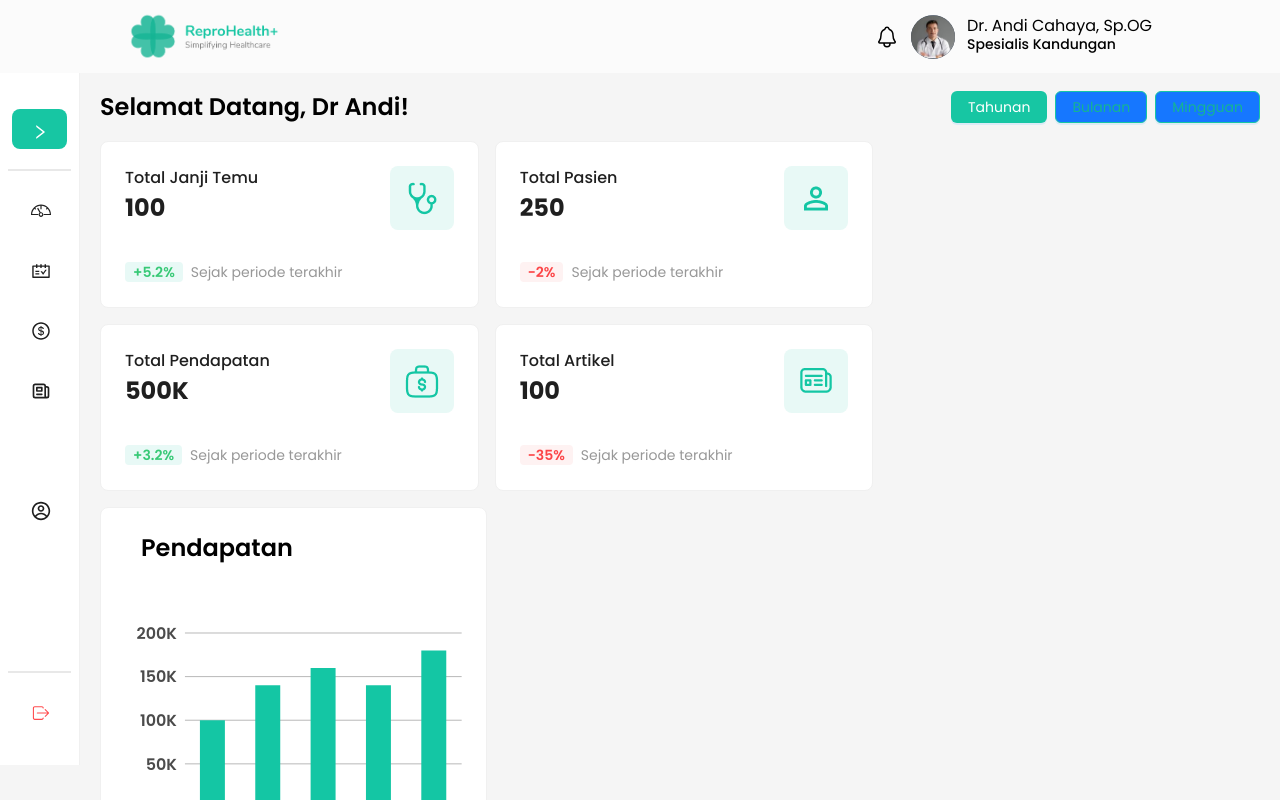
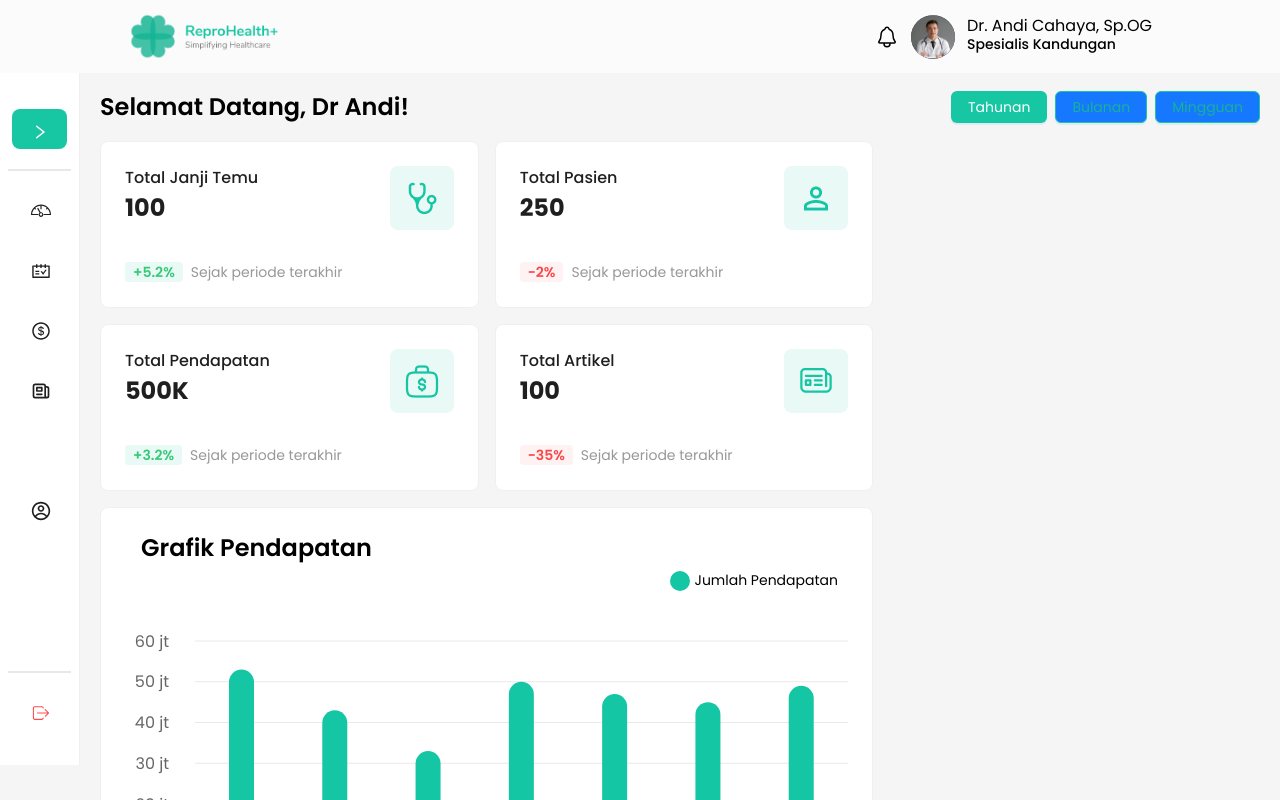
Before and after one commit to team-capstone-1/fe-repro-health, a React (Vite) app: page /dashboard in a window 1280 px wide. Shown: the top 800 px of the page. Built offline with nearby package versions, Linux system fonts and the light colour scheme; some icons are missing.

Commit message:
refactor: (ChartIncome) update graph design

```diff
--- a/src/views/app-views/dashboard/components/ChartIncome.jsx
+++ b/src/views/app-views/dashboard/components/ChartIncome.jsx
@@ -7,41 +7,53 @@ import {
   YAxis,
   CartesianGrid,
   Tooltip,
-  ResponsiveContainer,
-  //   LabelList,
+  ResponsiveContainer as Wrapper,
+  Legend,
 } from "recharts";
 
 // dataset
 const data = [
   {
     year: "Januari",
-    after: 100,
+    after: 53,
     // previous: 200,
     amount: 0,
   },
   {
     year: "Februari",
-    after: 140,
+    after: 43,
     // previous: 180,
+    amount: 10,
+  },
+  {
+    year: "Maret",
+    after: 33,
+    // previous: 240,
+    amount: 20,
+  },
+  {
+    year: "April",
+    after: 50,
+    // previous: 220,
+    amount: 30,
+  },
+  {
+    year: "Mei",
+    after: 47,
+    // previous: 140,
+    amount: 40,
+  },
+  {
+    year: "Juni",
+    after: 45,
+    // previous: 140,
     amount: 50,
   },
   {
-    year: "Maret",
-    after: 160,
-    // previous: 240,
-    amount: 100,
-  },
-  {
-    year: "April",
-    after: 140,
-    // previous: 220,
-    amount: 150,
-  },
-  {
-    year: "Mei",
-    after: 180,
+    year: "Juli",
+    after: 49,
     // previous: 140,
-    amount: 200,
+    amount: 60,
   },
 ];
 
@@ -50,7 +62,7 @@ const CustomTooltip = ({ active, payload, label }) => {
     return (
       <div className="w-[190px] rounded-lg bg-slate-50 px-3 py-3">
         <p className="mb-4 text-base text-neutral-600">
-          {`${label} : Rp. ${payload[0].value * 1000}`}
+          {`${label} : Rp. ${payload[0].value * 1000000}`}
         </p>
 
         <p className="text-base text-neutral-600">
@@ -64,32 +76,46 @@ const CustomTooltip = ({ active, payload, label }) => {
 };
 
 export default function ChartIncome() {
-  const customTickYAxis = (value) => `${value}K`;
+  const customTickYAxis = (value) => `${value} jt`;
   const customTickXAxis = (value) => value.slice(0, 3);
 
   return (
     <Row justify="start">
-      <Col span={8} xs={24} md={24} lg={8}>
+      <Col span={24} xs={24} md={24} lg={16}>
         <Card>
           <div className="pl-4">
-            <h3 className="text-2xl font-semibold text-black">Pendapatan</h3>
+            <h3 className="text-2xl font-semibold text-black">
+              Grafik Pendapatan
+            </h3>
           </div>
 
-          <ResponsiveContainer width="100%" aspect={1.5}>
+          <Wrapper width="100%" aspect={2}>
             <BarChart
               //   width={405}
               //   height={300}
               data={data}
               barGap={0}
               margin={{
-                top: 15,
+                top: 5,
                 right: 0,
-                left: 0,
-                bottom: 5,
+                left: 10,
+                bottom: 10,
               }}
-              className="mt-[3.4rem]"
             >
-              <CartesianGrid stroke="rgba(185, 185, 185, 1)" vertical={false} />
+              <Legend
+                verticalAlign="top"
+                align="end"
+                iconSize={20}
+                iconType="circle"
+                formatter={(value) => (
+                  <span className="text-black">{value}</span>
+                )}
+                wrapperStyle={{
+                  paddingBottom: "50px",
+                }}
+              />
+
+              <CartesianGrid stroke="rgba(233, 233, 233, 1)" vertical={false} />
 
               <XAxis
                 tickFormatter={customTickXAxis}
@@ -97,7 +123,7 @@ export default function ChartIncome() {
                 dataKey="year"
                 tickLine={false}
                 axisLine={false}
-                stroke="rgba(75, 75, 75, 1)"
+                tickMargin={20}
                 className="text-base font-medium"
               />
 
@@ -108,9 +134,10 @@ export default function ChartIncome() {
                 dataKey="amount"
                 tickLine={false}
                 axisLine={false}
-                stroke="rgba(75, 75, 75, 1)"
-                className="text-base font-semibold"
-              ></YAxis>
+                tickMargin={20}
+                // ticks={[0, 10, 20, 30, 40, 50, 60]} custom show tick
+                className="text-base"
+              />
 
               <Tooltip
                 cursor={{ fill: "transparent" }}
@@ -119,15 +146,15 @@ export default function ChartIncome() {
 
               <Bar
                 barSize={25}
-                radius={0}
+                radius={30}
                 dataKey="after"
-                name="Pekan Kini"
+                name="Jumlah Pendapatan"
                 fill="rgba(20, 198, 164, 1)"
               >
-                {/* <LabelList position="top" formatter={customTickYAxis} /> */}
+                {/* <LabelList position="insideBottom" fill="black" /> */}
               </Bar>
             </BarChart>
-          </ResponsiveContainer>
+          </Wrapper>
         </Card>
       </Col>
     </Row>
```
